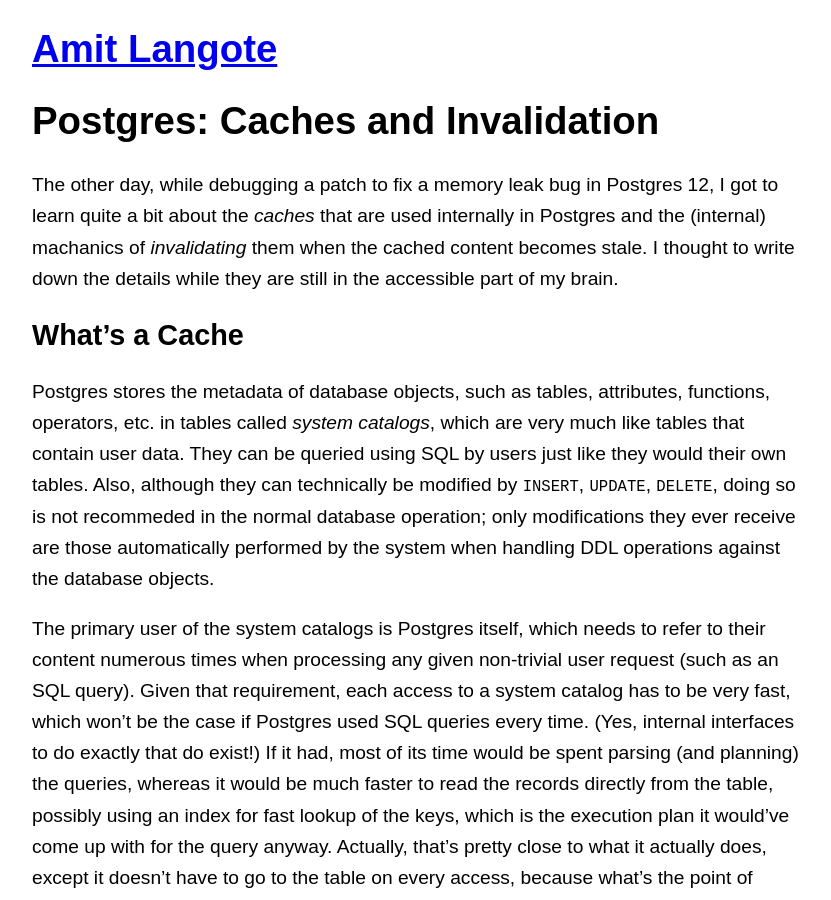
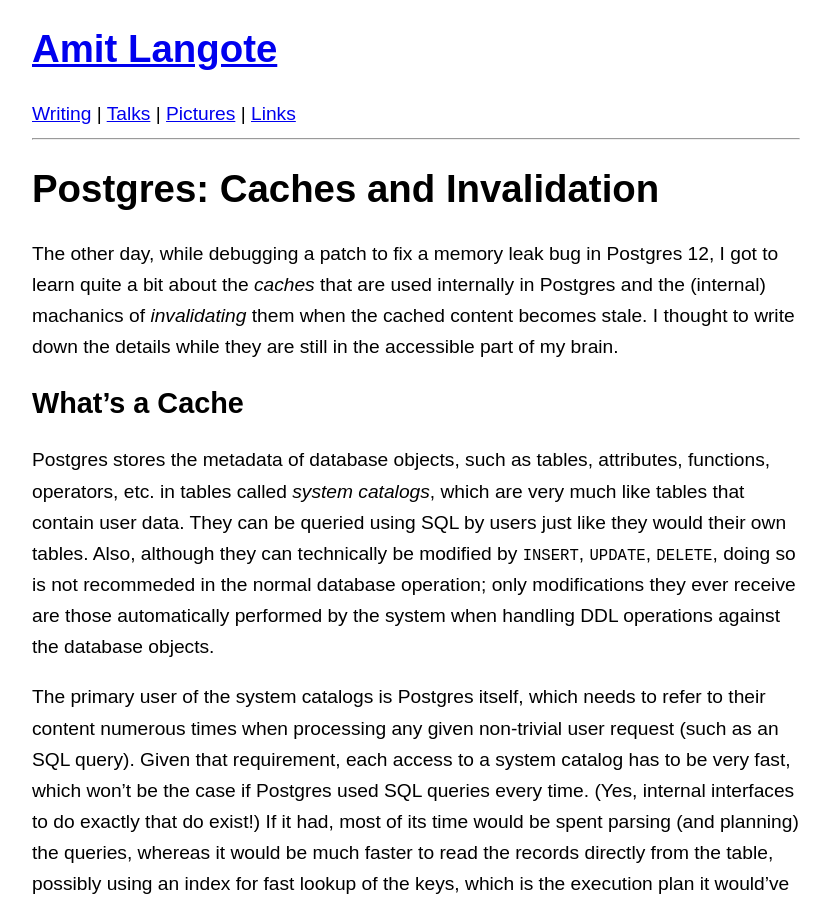
Before and after one commit to amitlan/website, a Jekyll site: the page built from writing/pginval/index.md, in a window 1280 px wide and 900 px high. Shown: the whole window, without its empty margins (224-1055 px from the left). Built offline with Jekyll 4.4.1, drawn with Linux system fonts in a browser that asks for light colours; our own code applies the rules of GitHub Pages for plain Markdown files.

Commit message:
writing pginval index: title syntax glitch

```diff
--- a/writing/pginval/index.md
+++ b/writing/pginval/index.md
@@ -1,6 +1,6 @@
 ---
 layout: writing
-title: Postgres: Caches and Invalidation
+title: "Postgres: Caches and Invalidation"
 ---
 # Postgres: Caches and Invalidation
 
```
